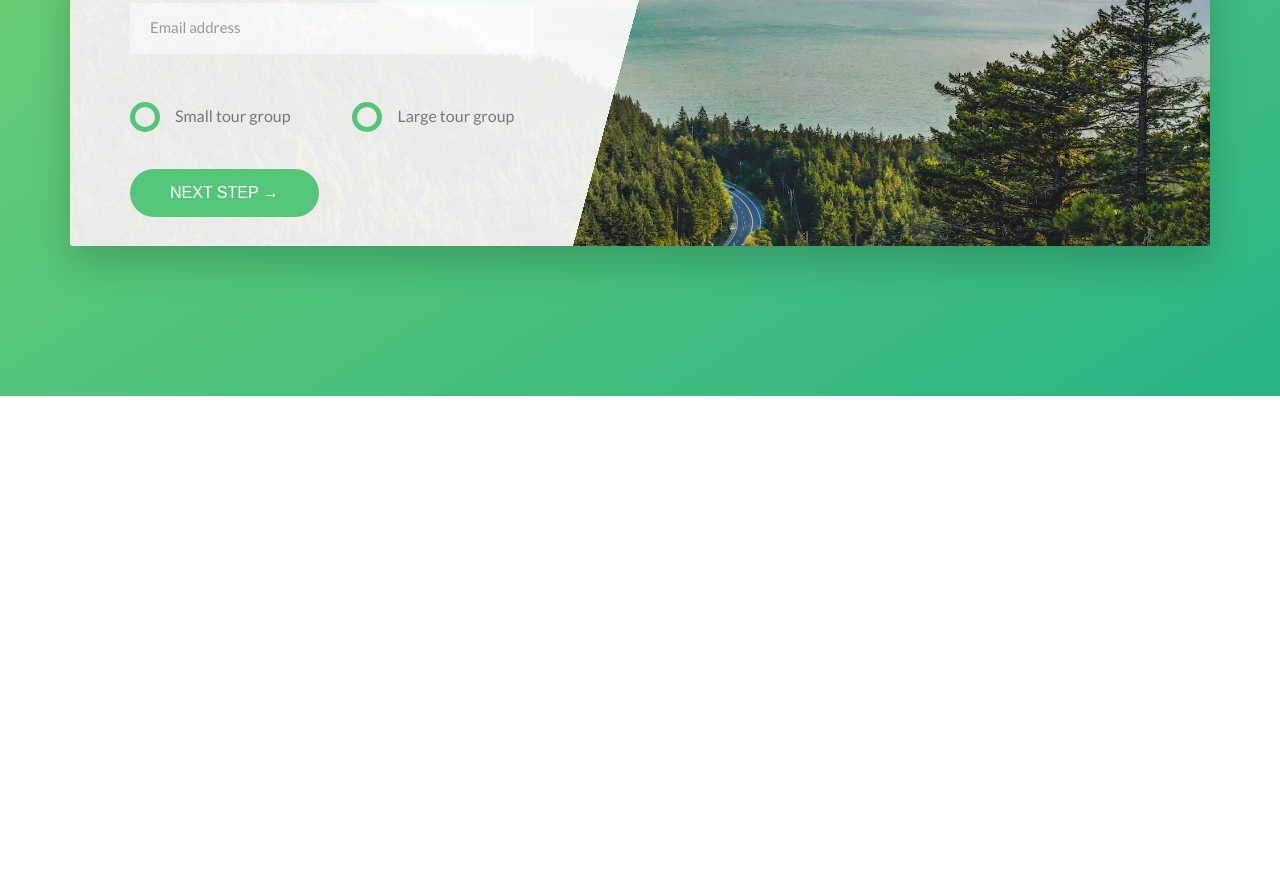
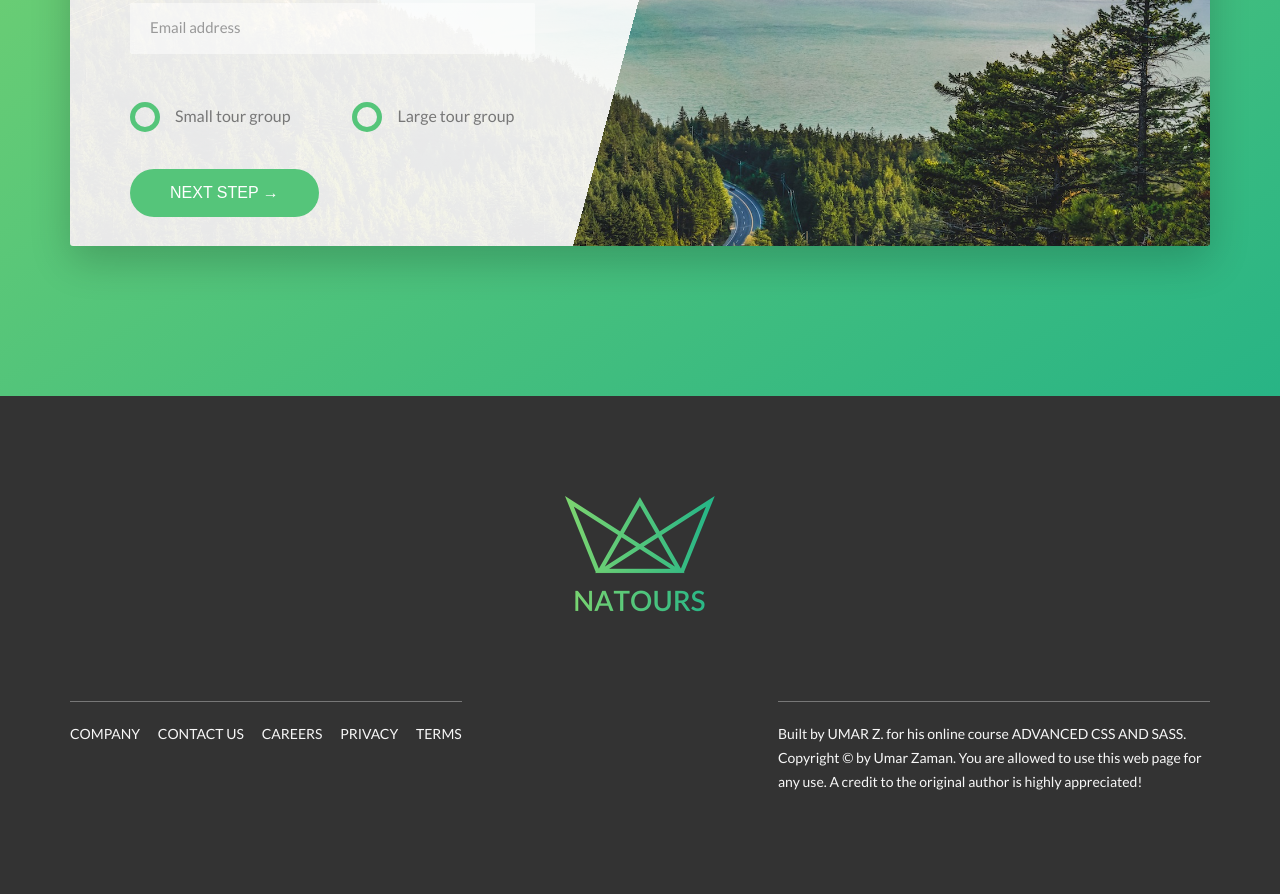
Before and after one commit to umarzaman9/Natour, a website: page index.html in a window 1280 px wide. Shown: the part 5017-5911 px from the top of the page. Before the commit the page ends 5413 px from the top, so only its background shows below. Drawn offline with Linux system fonts and the light colour scheme.

Commit message:
adding a footer page

```diff
--- a/index.html
+++ b/index.html
@@ -312,8 +312,31 @@
                     </div>
                 </div>
             </section>
+    </main>
+    <footer class="footer">
+        <div class="footer__logo-box">
+            <img src="img/logo-green-2x.png" alt="full logo" class="footer__logo">
+        </div>
+        <div class="row">
+            <div class="col-1-of-2">
+                <div class="footer__navigation">
+                    <ul class="footer__list">
+                        <li class="footer__item"><a href="#" class="footer__link">Company</a></li>
+                        <li class="footer__item"><a href="#" class="footer__link">Contact Us</a></li>
+                        <li class="footer__item"><a href="#" class="footer__link">Careers</a></li>
+                        <li class="footer__item"><a href="#" class="footer__link">Privacy</a></li>
+                        <li class="footer__item"><a href="#" class="footer__link">Terms</a></li>
+                    </ul>
+                </div>
+            </div>
+            <div class="col-1-of-2">
+                <p class="footer__copyright">
+                    Built by <a href="#" class="footer__link">Umar Z.</a> for his online course <a href="#" class="footer__link">Advanced CSS and SASS</a>. Copyright &copy; by Umar Zaman. You are allowed to use this web page for any use. A credit to the original author is highly appreciated!
+                </p>
+            </div>
 
-    </main>
+        </div>
+    </footer>
 
        <!--
         <section class="grid-test">
--- a/sass/abstract/_variables.scss
+++ b/sass/abstract/_variables.scss
@@ -11,6 +11,7 @@ $color-grey-light-2: #eee;
 
 $color-grey-dark: #777;
 $color-grey-dark-2: #999;
+$color-grey-dark-3: #333;
 
 $color-secondary-light: #ffb900;
 $color-secondary-dark: #ff7730;
--- /dev/null
+++ b/sass/layout/_footer.scss
@@ -0,0 +1,61 @@
+.footer {
+	background-color: $color-grey-dark-3;
+	padding: 10rem 0;
+	font-size: 1.4rem;
+	color: $color-grey-light-1;
+
+	&__logo-box {
+		text-align: center;
+		margin-bottom: 8rem;
+
+	}
+
+	&__logo {
+		width: 15rem;
+		height: auto;
+	}
+
+	&__navigation {
+		border-top: 1px solid $color-grey-dark;
+		padding-top: 2rem;
+		display: inline-block;
+	}
+
+	&__list {
+		list-style: none;
+	}
+
+	&__item {
+		display: inline-block;
+
+		&:not(:last-child) {
+			margin-right: 1.5rem;
+		}
+	}
+
+	&__link {
+		&:link,
+		&:visited {
+			color: $color-grey-light-1;
+			background-color: $color-grey-dark-3;
+			text-decoration: none;
+			text-transform: uppercase;
+			display: inline-block;
+			transition: all .2s;
+		}
+
+		&:hover,
+		&:active {
+			color: $color-primary;
+			box-shadow: 0 1rem 2rem rgba($color-black, .4);
+			transform: rotate(5deg) scale(1.3);
+		}
+	}
+
+	&__copyright {
+		border-top: 1px solid $color-grey-dark;
+		padding-top: 2rem;
+		width: 80%;
+		float: right;
+	}
+}
--- a/sass/main.scss
+++ b/sass/main.scss
@@ -16,6 +16,7 @@
 @import "components/card";
 @import "components/story";
 
+@import "layout/footer";
 @import "layout/header";
 @import "layout/grid";
 
```
Also changed, not shown: css/style.css.
